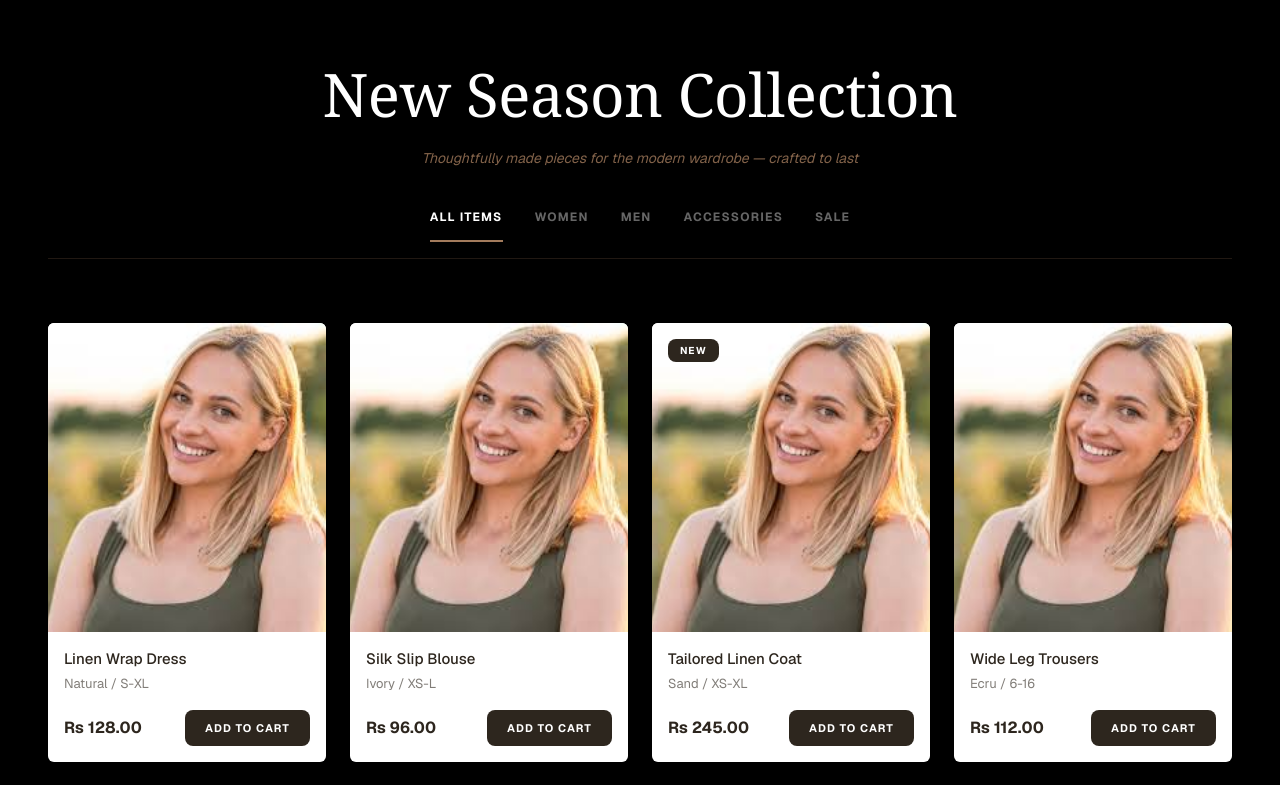
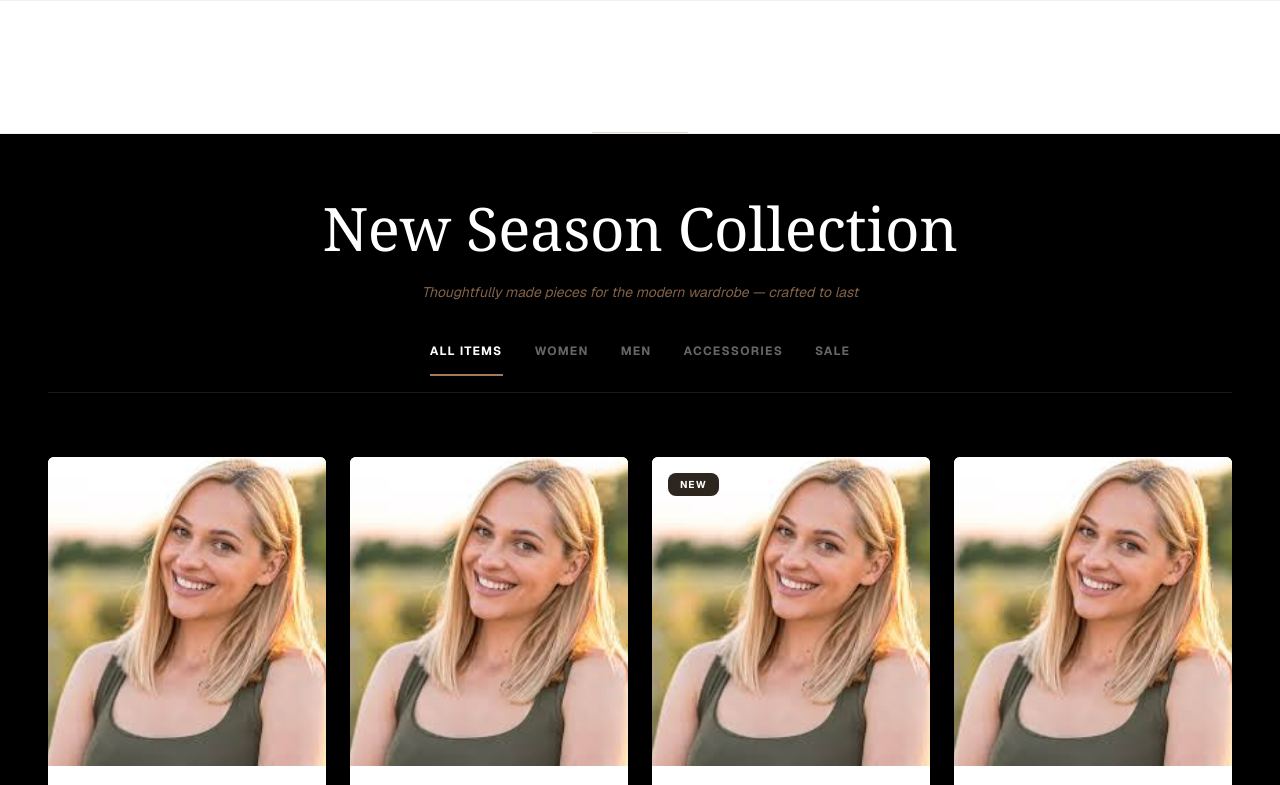
Before and after one commit to Collaborate-team/Clothing-Store-LK-FE, a Next.js app: page / in a window 1280 px wide. Shown: the top 785 px of the page. Built offline with nearby package versions, Linux system fonts and the light colour scheme.

Commit message:
feat: Implement an animated brand logo list component, integrate it into the home page, and add necessary global styling.

```diff
--- a/app/globals.css
+++ b/app/globals.css
@@ -64,3 +64,23 @@ body {
   color: var(--foreground);
   font-family: Arial, Helvetica, sans-serif;
 }
+
+@keyframes marquee {
+  0% {
+    transform: translateX(0);
+  }
+
+  100% {
+    transform: translateX(-50%);
+  }
+}
+
+.animate-marquee {
+  display: flex;
+  width: max-content;
+  animation: marquee 40s linear infinite;
+}
+
+.pause-on-hover:hover .animate-marquee {
+  animation-play-state: paused;
+}
--- a/app/page.tsx
+++ b/app/page.tsx
@@ -1,9 +1,11 @@
 import ProductCategoryList from "@/components/ui/ProductCategoryList"
+import BrandLogoList from "@/components/common/BrandLogoList";
 
 
 export default function Home() {
     return (
         <main className="min-h-screen w-full">
+            <BrandLogoList />
             <ProductCategoryList />
         </main>
     );
--- /dev/null
+++ b/components/common/BrandLogoList.tsx
@@ -0,0 +1,40 @@
+import React from 'react';
+
+const brands = [
+  { name: 'VALENTINE', id: 1 },
+  { name: 'ASTORIA', id: 2 },
+  { name: 'LUMIÈRE', id: 3 },
+  { name: 'NOIR', id: 4 },
+  { name: 'ESTELLA', id: 5 },
+  { name: 'ORCHID', id: 6 },
+  { name: 'ELEVATE', id: 7 },
+  { name: 'MODERN', id: 8 },
+  { name: 'NEXOWA', id: 9 },
+];
+
+export default function BrandLogoList() {
+  const displayBrands = [...brands, ...brands];
+
+  return (
+    <div className="py-12 border-y border-[#A37B5C]/10 overflow-hidden relative group pause-on-hover">
+      <div className="absolute left-0 top-0 w-32 h-full z-10"></div>
+      <div className="absolute right-0 top-0 w-32 h-full z-10"></div>
+
+      <div className="animate-marquee flex gap-16 md:gap-32 items-center">
+        {displayBrands.map((brand, index) => (
+          <div
+            key={`${brand.id}-${index}`}
+            className="flex items-center justify-center grayscale hover:grayscale-0 hover:opacity-100 transition-all duration-500 cursor-pointer"
+          >
+            <span className="text-2xl md:text-3xl font-serif tracking-[0.3em] text-white whitespace-nowrap">
+              {brand.name}
+            </span>
+          </div>
+        ))}
+      </div>
+
+      {/* Subtle bottom accent line */}
+      <div className="absolute bottom-0 left-1/2 -translate-x-1/2 w-24 h-[1px] bg-[#A37B5C]/30"></div>
+    </div>
+  );
+}
```
